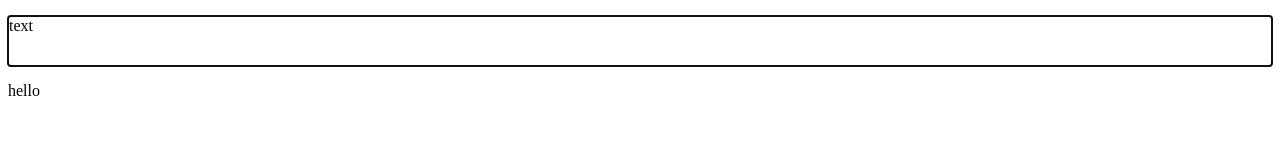
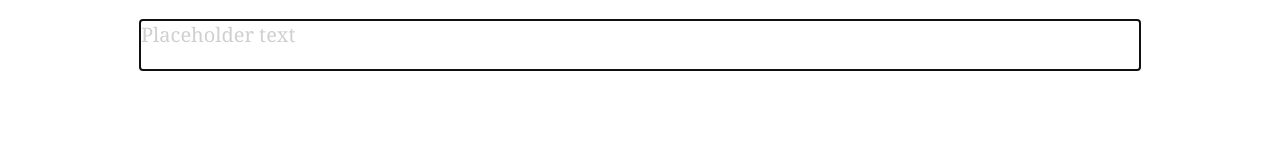
Before and after one commit to Kerry350/Forger.js, a plain HTML site: page index.html in a window 1280 px wide. Drawn offline with nearby package versions, Linux system fonts and the light colour scheme.

Commit message:
Stabilised placeholder adding and removing by checking for dead elements

```diff
--- a/index.html
+++ b/index.html
@@ -10,12 +10,10 @@
 </head>
 
 <body>
-	<div id="test">
+	<div id="container">
+		<div id="test">
 
-	</div>
-
-	<div contenteditable="true">
-		<p>hello</p>
+		</div>
 	</div>
 
 	<script src="http://ajax.aspnetcdn.com/ajax/jQuery/jquery-2.0.3.min.js"></script>
--- a/pibble.css
+++ b/pibble.css
@@ -1,9 +1,26 @@
+#container {
+  width: 1000px;
+  margin: 0 auto;
+  font-family: 'Georgia';
+  font-size: 20px;
+  color: #111;
+}
+
 .pibble p {
   padding: 1px;
 }
 
 .pibble {
   min-height: 50px;
+  position: relative;
+}
+
+.pibble-placeholder {
+  position: absolute;
+  color: #D1D0CE;
+  top: 0;
+  left: 0;
+  margin: 0;
 }
 
 .pibble-toolbar li {
--- a/pibble.js
+++ b/pibble.js
@@ -259,12 +259,16 @@
 
     emptyCheck: function(e) {
       console.log("doing empty check")
+      var self = this;
+      this.removeDeadElements();
+
       // Element is empty, so insert a placeholder <p> element
       if (this.elementIsEmpty()) {
         console.log("is empty")
         var p = document.createElement('p');
         p.contentEditable = false;
-        p.appendChild(document.createTextNode("text"));
+        $(p).addClass('pibble-placeholder');
+        p.appendChild(document.createTextNode("Placeholder text"));
         this.element[0].appendChild(p);
         this.placeholderEl = p;
 
@@ -274,7 +278,13 @@
 
         // We take this 'snapshot' because whilst we only remove the first
         // <p> later, we also want to match against the second <p> element
-        this.snapshot = this.element[0].innerHTML.trim();
+        // The timeout is needed due to the innerHTML reported being slightly off due
+        // to browsers later updating inner elements on insert
+        setTimeout(function() {
+          self.snapshot = self.element[0].innerHTML.trim();
+        }, 1);
+
+        console.log(this.snapshot)
 
         this.refocus(p);
       }
@@ -295,7 +305,19 @@
       }
     },
 
-    // Focuses the element in Chrome and Safari
+    removeDeadElements: function() {
+      console.log("removing dead elements")
+
+      var children = this.element[0].children;
+
+      if (children.length === 1) {
+        if (children[0].textContent === '') {
+          this.element[0].removeChild(children[0]);
+        }
+      }
+    },
+
+    // Focuses the element in Chrome and Safari (.focus() alone won't insert cursor)
     refocus: function(el) {
       var sel = window.getSelection();
       var range = document.createRange();
@@ -306,8 +328,6 @@
 
       // IE, Opera and Firefox will obey this
       this.element.focus();
-
-      console.log(range);
     },
 
     getContent: function(contentType) {
@@ -368,7 +388,7 @@
   $.fn.Pibble.defaults = {
     returnFormat: 'Markdown',
     mode: 'regular',
-    placeholder: "<p contentEditable='false'>Text</p><p> </p>",
+    placeholder: "<p class='pibble-placeholder' contentEditable='false'>Placeholder text</p><p> </p>",
     formattingOptions: {
       bold: {
         name: 'bold',
```
